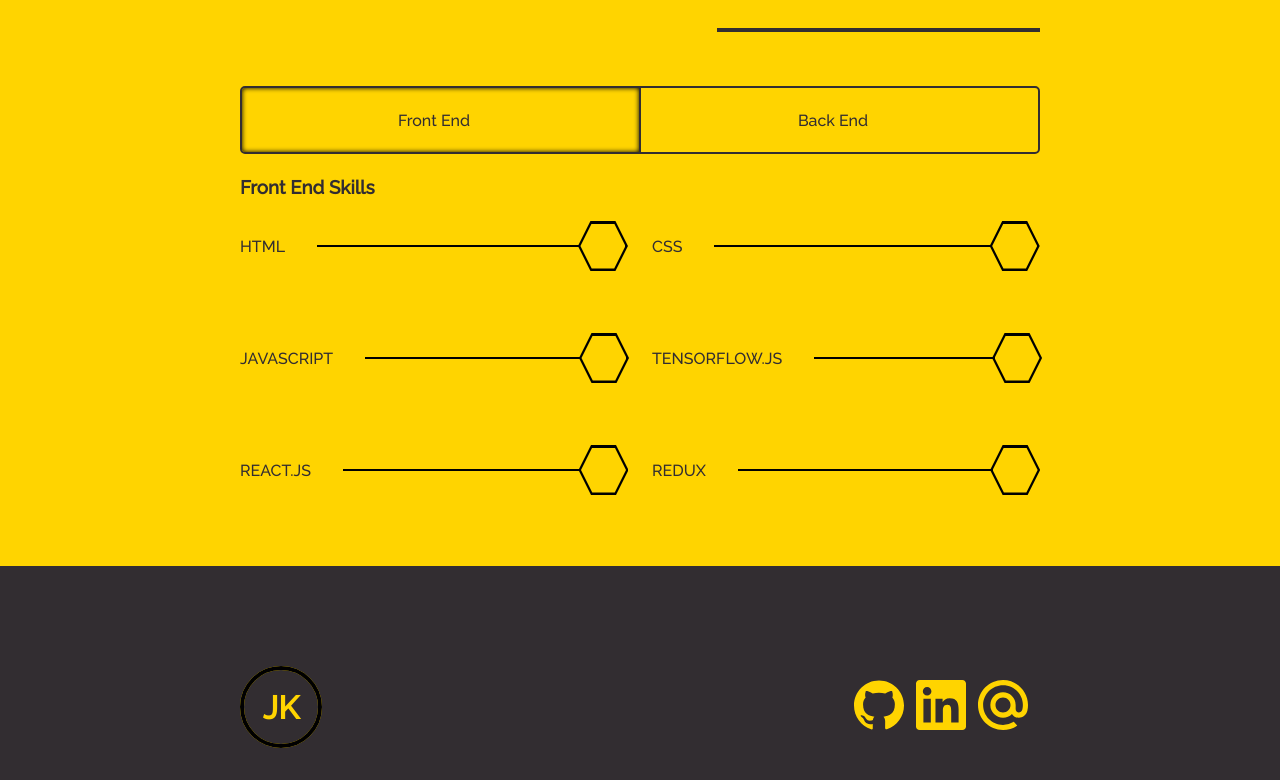
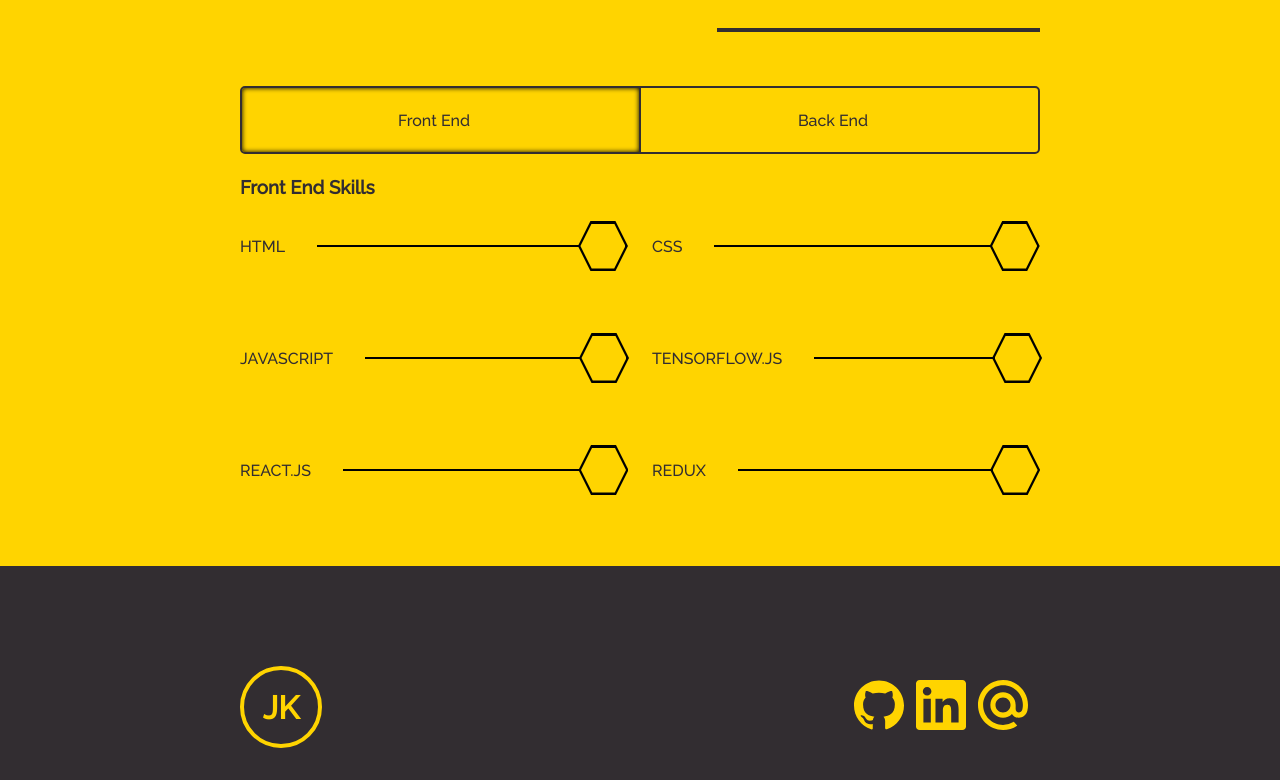
Before and after one commit to JamesAKing/portfolio, a React (Create React App) app: page / in a window 1280 px wide. Shown: the part 1673-2453 px from the top of the page. Built offline with nearby package versions, Linux system fonts and the light colour scheme.

Commit message:
fixed visual bug where alt logo border was displaing in wrong colour

```diff
--- a/src/components/logo/Logo.js
+++ b/src/components/logo/Logo.js
@@ -5,7 +5,7 @@ import { homeURL } from '../../utilities/URLS';
 function Logo({ alt }) {
 
     return (
-        <div className="logo">
+        <div className={`logo${alt ? " logo--alt" : ""}`}>
             <Link className={`logo__link${alt ? " logo__link--alt" : ""}`} to={homeURL}>
                 <h1>JK</h1>
             </Link>
--- a/src/components/logo/Logo.scss
+++ b/src/components/logo/Logo.scss
@@ -26,6 +26,10 @@ $logo-dimension: 82px;
         opacity: 1;
     }
 
+    &--alt::before {
+        border: 4px solid $color-background;
+    }
+
     &__link {
         width: $logo-dimension;
         height: $logo-dimension;
@@ -39,7 +43,6 @@ $logo-dimension: 82px;
 
         &--alt {
             color: $color-background;
-            border: 4px solid $color-background;
         }
     }
 }
```
